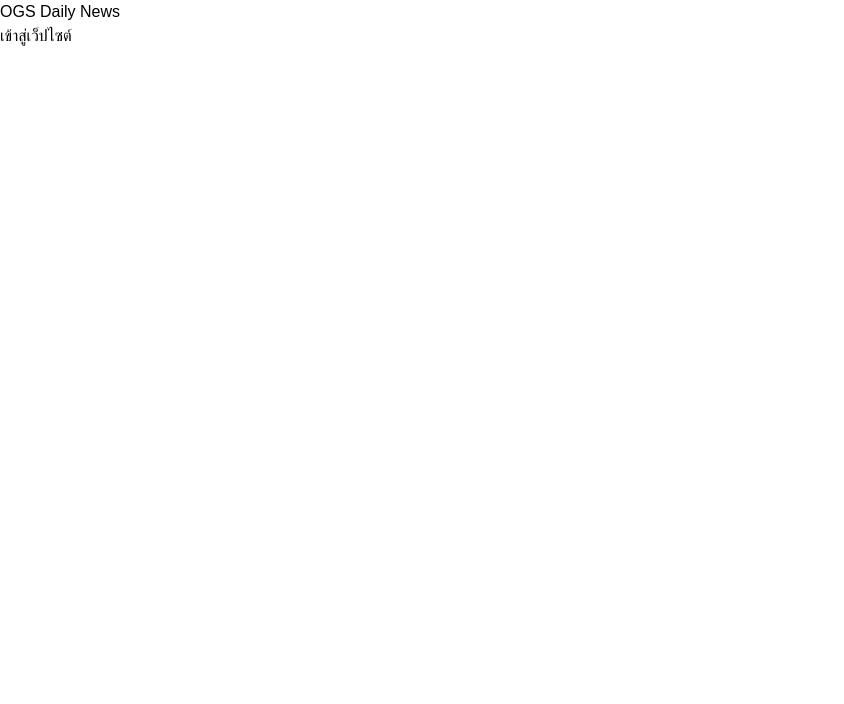
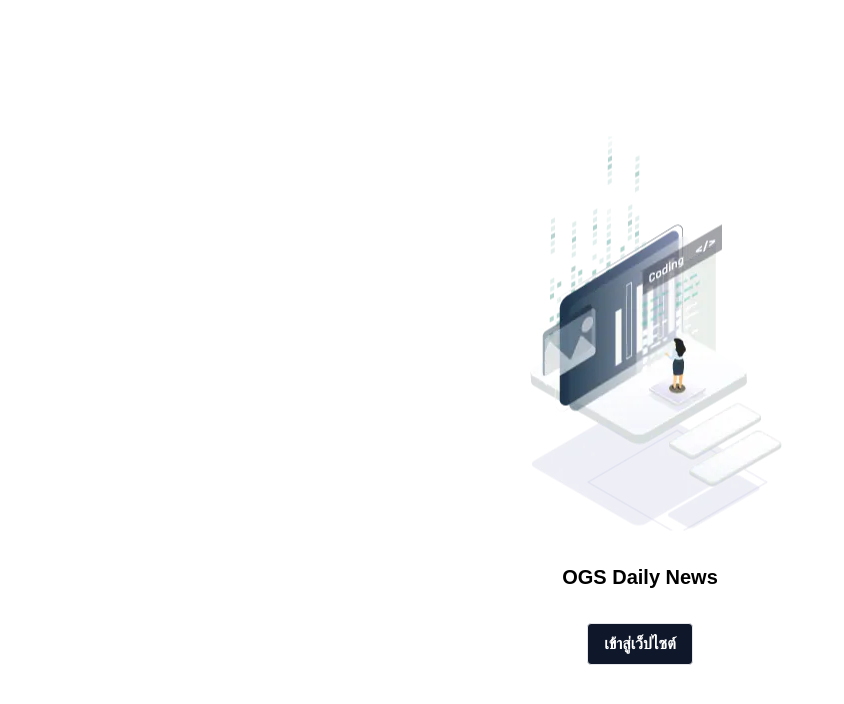
Before and after one commit to GURESPEX/ogs-assignment-03, a React (Vite) app: page / in a window 1280 px wide. Shown: the top 704 px of the page, without its empty margins (0-844 px from the left). Built offline with nearby package versions, Linux system fonts and the light colour scheme; a web font is replaced by a local one.

Commit message:
[Add]: Add style for Error and Welcome page

```diff
--- /dev/null
+++ b/src/components/Button.tsx
@@ -0,0 +1,19 @@
+import { ReactNode } from "react";
+import { Link } from "react-router-dom";
+
+interface Props {
+  to: string;
+  children: ReactNode;
+}
+
+const Button = ({ to, children }: Props) => {
+  return (
+    <Link to={to}>
+      <button className="px-4 py-2 border rounded transition bg-slate-900 hover:bg-slate-800 active:bg-slate-700 text-white font-semibold">
+        {children}
+      </button>
+    </Link>
+  );
+};
+
+export default Button;
--- /dev/null
+++ b/src/components/NewsCard.tsx
@@ -0,0 +1,20 @@
+import { NewsType } from "types/type";
+
+interface Props {
+  nt: NewsType;
+}
+
+const NewsCard = ({ nt }: Props) => {
+  return (
+    <div className="flex flex-col p-4 gap-2 border rounded hover:bg-slate-50 active:bg-slate-100 transition">
+      <div className="text-sm text-slate-400 font-semibold">{nt.date}</div>
+      <h3 className="text-xl font-semibold">{nt.headline}</h3>
+      <div className="line-clamp-3">{nt.content}</div>
+      <div className="text-sm text-slate-400 font-semibold">
+        ประเภทข่าว : {nt.category}
+      </div>
+    </div>
+  );
+};
+
+export default NewsCard;
--- a/src/pages/AllNew.tsx
+++ b/src/pages/AllNew.tsx
@@ -1,3 +1,4 @@
+import NewsCard from "@components/NewsCard";
 import { data_new } from "@data/data_new";
 import { Link, useParams } from "react-router-dom";
 import { NewsType, TypeNew } from "types/type";
@@ -22,7 +23,7 @@ const AllNew = () => {
         })
         .map((tn: TypeNew) => (
           <div className="flex flex-col gap-4" key={tn.id}>
-            <h2 className="text-2xl font-semibold border-l-4 pl-4 border-cyan-200">
+            <h2 className="text-3xl font-semibold border-l-4 pl-4 border-cyan-200">
               {tn.name}
             </h2>
             {tn.news_type
@@ -32,18 +33,10 @@ const AllNew = () => {
               )
               .map((nt: NewsType) => (
                 <Link
-                  className="flex flex-col p-4 gap-2 border rounded hover:bg-slate-50 active:bg-slate-100 transition"
                   to={`/site/news/${tn.id}/${nt.id}?viewer=Natthanan`}
                   key={nt.id}
                 >
-                  <div className="text-sm text-slate-400 font-semibold">
-                    {nt.date}
-                  </div>
-                  <h3 className="text-xl font-semibold">{nt.headline}</h3>
-                  <div>{nt.content}</div>
-                  <div className="text-sm text-slate-400 font-semibold">
-                    ประเภทข่าว : {nt.category}
-                  </div>
+                  <NewsCard nt={nt} />
                 </Link>
               ))}
           </div>
--- a/src/pages/DetailNew.tsx
+++ b/src/pages/DetailNew.tsx
@@ -4,6 +4,7 @@ import { NewsType, TypeNew } from "types/type";
 
 const DetailNew = () => {
   const { newsId, newsDetailId } = useParams();
+  const [searchParams] = useSearchParams();
 
   const newsDetail: NewsType = data_new[0].type_new
     .filter((tn: TypeNew) => {
@@ -29,14 +30,14 @@ const DetailNew = () => {
       }
     })[0];
 
-  const [searchParams] = useSearchParams();
-
   return (
     <div className="flex flex-col p-8 gap-8">
       <div className="flex flex-row justify-end">
         ผู้เข้าชม : {searchParams.get("viewer")}
       </div>
-      <h2 className="text-3xl font-bold">รายละเอียด{newsDetail.headline}</h2>
+      <h2 className="text-3xl font-bold border-l-4 pl-4 border-cyan-200">
+        รายละเอียด{newsDetail.headline}
+      </h2>
       <div className="flex flex-col gap-2 p-8 border rounded">
         <div>รหัสข่าว : {newsDetail.id}</div>
         <div>วันที่ลงข่าว : {newsDetail.date}</div>
--- a/src/pages/HomePage.tsx
+++ b/src/pages/HomePage.tsx
@@ -1,15 +1,17 @@
 import { data_new } from "@data/data_new";
 import { Link } from "react-router-dom";
 import { NewsType, TypeNew } from "types/type";
+import NewsCard from "@components/NewsCard";
 
 const HomePage = () => {
   return (
     <div className="flex flex-col p-8 gap-8">
-      <div className="flex flex-col p-8 gap-8 border rounded bg-slate-200 border-slate-300">
+      <div className="flex flex-col p-8 gap-8 border rounded bg-cyan-200 border-cyan-300 text-cyan-800">
         <h1 className="text-3xl font-bold">{data_new[0].title}</h1>
-        <hr className="border-slate-300" />
+        <hr className="border-cyan-300" />
         <div className="text-xl">{data_new[0].sub_title}</div>
       </div>
+      <div className="grid grid-cols-1 gap-4 md:grid-cols-2 lg:grid-cols-3 xl:grid-cols-4">
         {data_new[0].type_new.map((tn: TypeNew) => (
           <div className="flex flex-col gap-4" key={tn.id}>
             <h2 className="text-2xl font-semibold border-l-4 pl-4 border-cyan-200">
@@ -23,18 +25,10 @@ const HomePage = () => {
                 )
                 .map((nt: NewsType) => (
                   <Link
-                  className="flex flex-col p-4 gap-2 border rounded hover:bg-slate-50 active:bg-slate-100 transition"
                     to={`/site/news/${tn.id}/${nt.id}?viewer=Natthanan`}
                     key={nt.id}
                   >
-                  <div className="text-sm text-slate-400 font-semibold">
-                    {nt.date}
-                  </div>
-                  <h3 className="text-xl font-semibold">{nt.headline}</h3>
-                  <div>{nt.content}</div>
-                  <div className="text-sm text-slate-400 font-semibold">
-                    ประเภทข่าว : {nt.category}
-                  </div>
+                    <NewsCard nt={nt} />
                   </Link>
                 ))
                 .splice(0, 2)}
@@ -42,6 +36,7 @@ const HomePage = () => {
           </div>
         ))}
       </div>
+    </div>
   );
 };
 
--- a/src/pages/MainPage.tsx
+++ b/src/pages/MainPage.tsx
@@ -1,12 +1,18 @@
-import { Link } from "react-router-dom";
+import Button from "@components/Button";
+import welcome from "@assets/welcome.svg";
 
 const MainPage = () => {
   return (
-    <div>
-      <div>OGS Daily News</div>
-      <Link to="/site">
-        <button>เข้าสู่เว็ปไซต์</button>
-      </Link>
+    <div className="flex flex-col w-screen h-screen overflow-hidden">
+      <div className="flex flex-col items-center h-full">
+        <div className="container p-8 h-full">
+          <div className="flex flex-col gap-8 p-8 h-full justify-center items-center">
+            <img src={welcome} alt="Welcome" />
+            <div className="text-xl font-semibold">OGS Daily News</div>
+            <Button to="/site">เข้าสู่เว็ปไซต์</Button>
+          </div>
+        </div>
+      </div>
     </div>
   );
 };
--- a/src/pages/NotFound.tsx
+++ b/src/pages/NotFound.tsx
@@ -1,10 +1,17 @@
-import { Link } from "react-router-dom";
+import Button from "@components/Button";
+import error404 from "@assets/error404.svg";
 
 const NotFound = () => {
   return (
-    <div>
-      ERROR 404
-      <Link to="/site">Back to Home</Link>
+    <div className="flex flex-col w-screen h-screen overflow-hidden">
+      <div className="flex flex-col items-center h-full">
+        <div className="container p-8 h-full">
+          <div className="flex flex-col gap-8 p-8 h-full justify-center items-center">
+            <img src={error404} alt="Error 404" />
+            <Button to="/site">กลับสู่หน้าหลัก</Button>
+          </div>
+        </div>
+      </div>
     </div>
   );
 };
```
Also changed, not shown: src/assets/error404.svg (added), src/assets/welcome.svg (added). Lines whose indentation alone changed are shown as unchanged.
